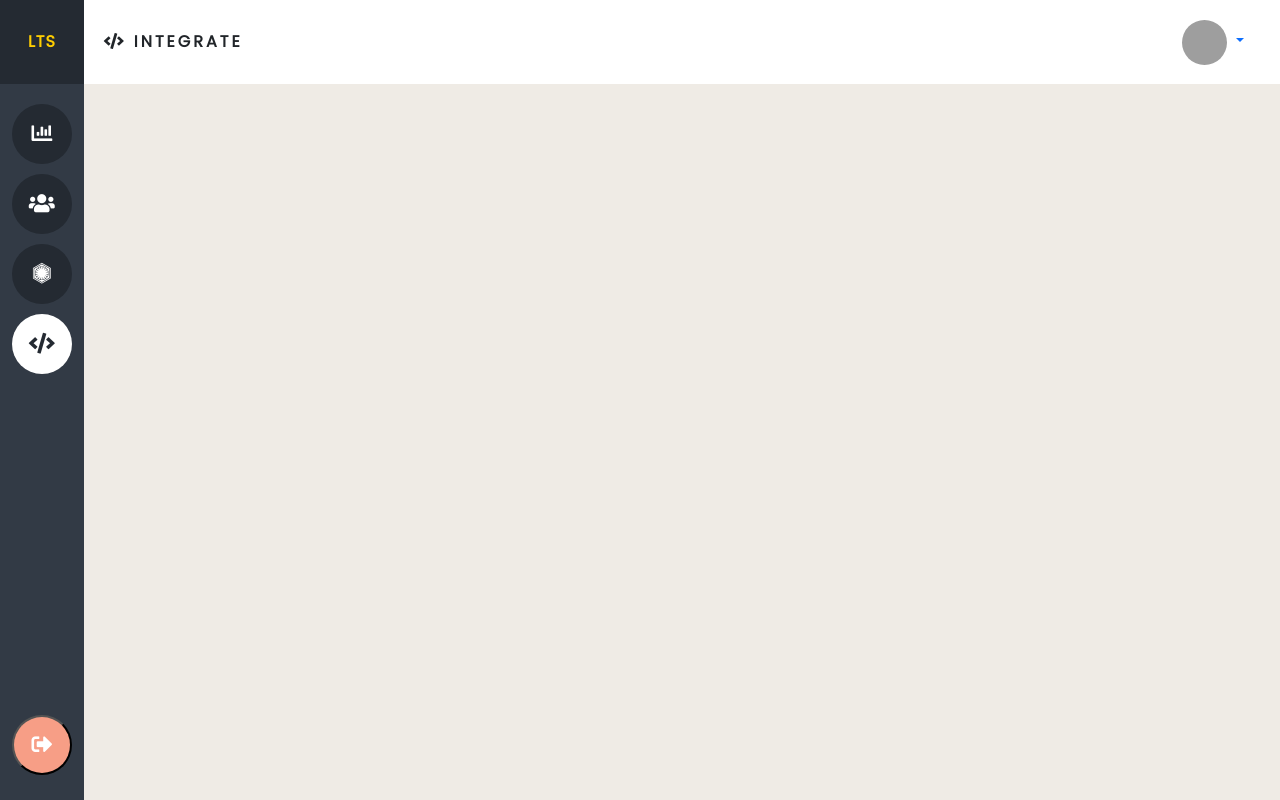
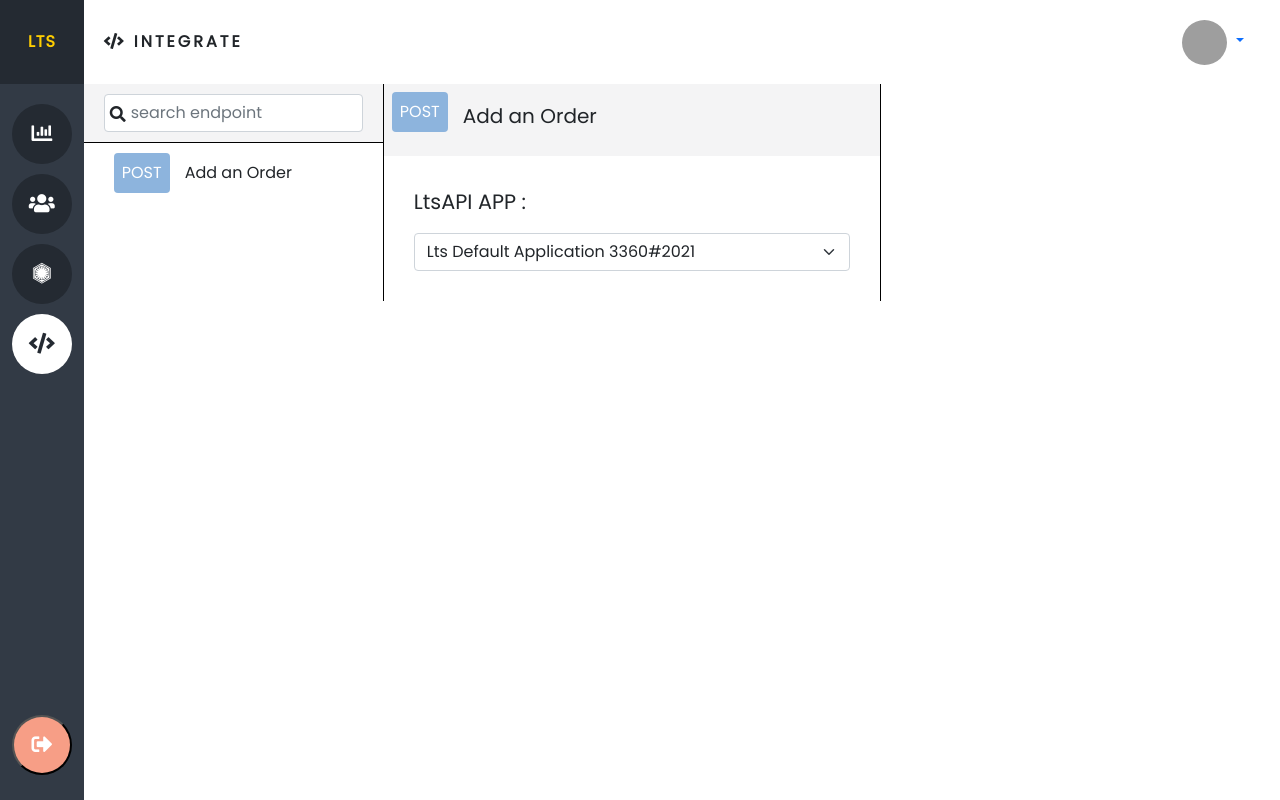
Before and after one commit to hassanchajai/letstrackfront, a React (Create React App) app: page /company/integrate in a window 1280 px wide. Built offline with nearby package versions, Linux system fonts and the light colour scheme; grey boxes are pictures that could not be loaded.

Commit message:
add integrate front

```diff
--- a/src/App.js
+++ b/src/App.js
@@ -27,9 +27,10 @@ const AppLayoutRoute = ({ Component, ...rest}) => {
   )
 };
 const UserRouteLayout=({Component,...rest})=>{
+
 return (
 <Route  {...rest} render={matchProps=>(<User>
-  <Component {...matchProps} />
+  <Component {...matchProps}  />
 </User>)}/>
 )
 }
--- a/src/Helpers/Colors.js
+++ b/src/Helpers/Colors.js
@@ -3,6 +3,8 @@ const colors={
     success:"#A6D1AA",
     danger:"#F79E86",
     light:"#EFEBE5",
-    black:"#fff"
+    black:"#000",
+    gray:"#F4F4F5",
+    blue:"#8DB4DD"
 };
 export default colors
--- /dev/null
+++ b/src/Helpers/getColor.js
@@ -0,0 +1,24 @@
+
+// import colors from './Colors'
+export const getColor=statu=>{
+    let color;
+    switch (statu){
+        case "Cancelled" :{
+            color="danger";
+            break;
+        }
+        case "Completed" :{
+            color="success";
+            break;
+        }
+        case "Call Soon" :{
+            color="primary";
+            break;
+        }
+        default:{
+            color="secondary";
+            break;
+        }
+    }
+    return color;
+}
--- /dev/null
+++ b/src/Helpers/getIcon.js
@@ -0,0 +1,23 @@
+export const getIcon=statu=>{
+    let icon;
+    switch (statu){
+        case "Cancelled" :{
+            icon="fas fa-close";
+            break;
+        }
+        case "Completed" :{
+            icon="fas fa-check";
+
+            break;
+        }
+        case "Call Soon" :{
+            icon="fas fa-home";
+            break;
+        }
+        default:{
+            icon="fas fa-spinner";
+            break;
+        }
+    }
+    return icon;
+}
--- a/src/Views/AdminCompany.js
+++ b/src/Views/AdminCompany.js
@@ -18,7 +18,6 @@ function AdminCompany({ children }) {
   const styles = useStyles();
 
   return (
-
       <div className={styles.root}>
         <Sidebar />
         <div className={styles.content}>{children}</div>
--- a/src/components/AdminCompany/Orders/OrderDetail/index.js
+++ b/src/components/AdminCompany/Orders/OrderDetail/index.js
@@ -186,16 +186,18 @@ const OrderDetail = (props) => {
                             className="form-control d-block-line w-25"
                             type="number"
                             min="1"
-                            max="24"
+                            max="23"
                             value={hour}
                             onChange={(e) => setHour(e.target.value)}
                           />{" "}
                           -
                           <input
                             className="form-control d-block-line w-25"
-                            type="text"
+                            type="number"
                             value={minutes}
                             onChange={(e) => setMinute(e.target.value)}
+                            min="1"
+                            max="59"
                           />
                         </div>
                         {/* <label className="mb-2">Status :</label>
@@ -291,7 +293,7 @@ const OrderDetail = (props) => {
                   Orders Journal
                 </div>
                 <div className="card-body bg-gray">
-                  <OrdersJournal/>
+                  <OrdersJournal journals={order.order_journal}/>
                 </div>
               </div>
             </div>
--- a/src/components/AdminCompany/integrate/index.js
+++ b/src/components/AdminCompany/integrate/index.js
@@ -1,41 +1,128 @@
 // import React from 'react'
-// import { makeStyles } from '@material-ui/core'
-import Header from '../Header'
-// const useStyles=makeStyles(t=>({
-//     table:{
-//         width:"100%"
-//     },
-//     tr:{
-//         backgroundColor:"white",
-//         marginBottom:"7px!important",
-//         textAlign:"center",
-//         // borderRadius:"8px",
-//         // borderBottom:"1px solid black",
-//         display:"flex",
-//         // justifyContent:"space-around",
-//         borderBottomLeftRadius:"8px",
-//         borderBottomRightRadius:"8px",
-//     },
-//     h4:{
-//         padding:"30px 0",
-//         // border:"1px solid black",
-//         width:"100%",
-//         textAlign:"center"
-//     },
-//     td:{
-//         padding:"30px",
-//         textAlign:"center",
-//         width:"100%",
-//         // border:"1px solid black"
+import { makeStyles } from "@material-ui/core";
+import colors from "../../../Helpers/Colors";
+import Header from "../Header";
+const useStyles = makeStyles((t) => ({
+  root: {
+    backgroundColor: "#fff",
+    minHeight: "calc( 100vh - 84px )",
+  },
+  inputSearch: {
+    margin: "0",
+    padding: "10px 20px",
+    backgroundColor: colors.gray,
+    position: "relative",
+    borderBottom: "1px solid black",
+  },
+  input: {
+    paddingLeft: "26px",
+  },
+  icon: {
+    position: "absolute",
+    top: "22px",
+    left: "26px",
+  },
+  endpoints: {
+    // border:"1px solid gray"
+  },
+  endpointsList: {
+    listStyle: "none",
+    padding: "0",
+  },
+  endpointsListItem: {
+    display: "flex",
+    alignItems: "center",
+    // backgroundColor:colors.gray,
+    justifyContent: "",
+    padding: "10px 30px",
+    borderTop: "1px solid gray",
+    "&:first-child": {
+      borderTop: "none",
+    },
+    "&:hover": {
+      backgroundColor: colors.gray,
+    },
+    "& .active":{
+      backgroundColor: colors.gray,
+    }
+  },
+  endpointsMethod: {
+    padding: "8px",
+    backgroundColor: colors.blue,
+    color: "white",
+    marginRight: "15px",
+    borderRadius: "4px",
+  },
+  parametres: {
+    borderLeft: "1px solid " + colors.black,
+    borderRight: "1px solid " + colors.black,
+  },
+  header: {
+    backgroundColor: colors.gray,
+  },
+  body:{
+      padding:"30px"
+  },
+  titleInput:{
+      fontSize:"1.3rem",
+      fontWeight:"500"
+  }
+}));
+export default function Integrate() {
+  const styles = useStyles();
+  return (
+    <div>
+      <Header icon="fas fa-code">Integrate</Header>
+      <div className={styles.root}>
+        {/* content */}
+        <div className="d-flex">
+          {/* col 1 */}
+          <div className={"col-3 " + styles.endpoints}>
+            {/* input search */}
+            <div className={styles.inputSearch}>
+              <input
+                className={"form-control " + styles.input}
+                placeholder="search endpoint"
+              />
+              <i className={"fas fa-search " + styles.icon} />
+            </div>
+            {/* end of input search */}
+            <ul className={styles.endpointsList}>
+              <li className={styles.endpointsListItem}>
+                <p className={styles.endpointsMethod}>POST</p>
+                <p className={styles.endpointsName}>Add an Order</p>
+              </li>
+            </ul>
+          </div>
+          {/* col 2 */}
+          <div className={"col-5 " + styles.parametres}>
+            <div className={styles.parametresitem}>
+              <div className={styles.header}>
+                <div className="d-flex p-2 align-items-center">
+                  <p className={styles.endpointsMethod}>POST</p>
+                  <h5 className={styles.endpointsName}>Add an Order</h5>
+                </div>
+              </div>
+              {/* end of header */}
+              <div className={styles.body}>
+                <form>
+                    <label className={"mb-3 "+styles.titleInput}>LtsAPI APP :</label>
+                    <select  className="form-select" >
+                        <option>
+                            Lts Default Application 3360#2021
+                        </option>
+                    </select>
+                </form>
+              </div>
+              {/* end of body */}
+            </div>
+          </div>
+          {/* col 3 */}
+          <div className="col-4"></div>
+        </div>
 
-//     }
-// }));
-
-export default function Integrate() {
-    return (
-        <div>
-            <Header icon="fas fa-code">Integrate</Header>
-            <div className="py-4 px-3"></div>
-            </div>
-    )
+        {/* end of content */}
+      </div>
+    </div>
+  );
 }
--- a/src/components/Main/Tracking/index.js
+++ b/src/components/Main/Tracking/index.js
@@ -212,7 +212,7 @@ function Tracking() {
             {/* End of item */}
           </ul>
           {/* end of order status */}
-    <OrdersJournal></OrdersJournal>
+    <OrdersJournal journals={JSON.parse('[{"id":1,"message":"HEY","statu":"Processing","created_at":"2021-08-02T09:11:03.000000Z"},{"id":2,"message":"in process","statu":"Processing","created_at":"2021-08-02T09:14:01.000000Z"},{"id":3,"message":"mEssage mEssage mEssage mEssage mEssage mEssage mEssage mEssage mEssage mEssage mEssage mEssage mEssage mEssage mEssage mEssage","statu":"Processing","created_at":"2021-08-02T09:14:37.000000Z"},{"id":4,"message":"mesag","statu":"Completed","created_at":"2021-08-02T09:53:34.000000Z"}]')}></OrdersJournal>
           {/* section for details */}
           <div></div>
 
--- /dev/null
+++ b/src/components/OrdersJournal/Item/index.js
@@ -0,0 +1,28 @@
+import React from 'react'
+import { getIcon } from '../../../Helpers/getIcon';
+import { getColor} from '../../../Helpers/getColor';
+import formatDistance from 'date-fns/formatDistance';
+
+export const Item = ({
+    styles,item
+}) => {
+    const icon=getIcon(item.statu);
+    const color=getColor(item.statu);
+    return (
+        <li className={styles.listOrderShowItem}  data-aos="fade-right">
+        <div className={styles.listOrderShowItemIcon + " bg-"+color}>
+          <i className={icon}></i>
+        </div>
+
+        <div>
+          <h3 className="mb-2 mt-0">{item.statu}</h3>
+          <p>{formatDistance(new Date(item.created_at),new Date(),{addSuffix:true})}</p>
+        </div>
+        <div className={styles.listDetailsItemMessage}>
+          <p className={"text-"+color}>{item.message}</p>
+        </div>
+      </li>
+
+
+    )
+}
```
Also changed, not shown: src/Helpers/debounce.js (added, +11 -0 lines), src/Helpers/getBadge.js (added, +22 -0 lines), src/components/OrdersJournal/index.js (+15 -55 lines).
